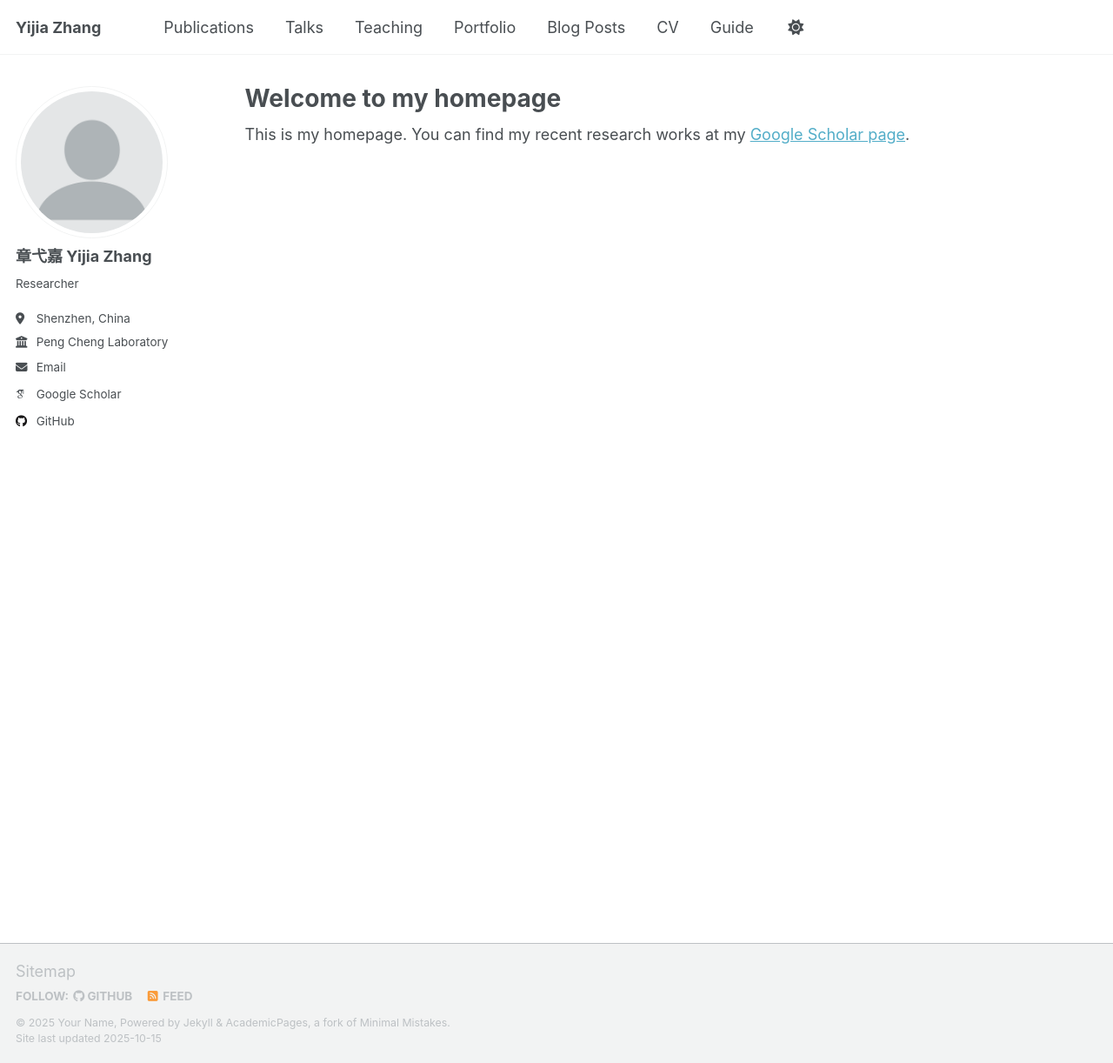
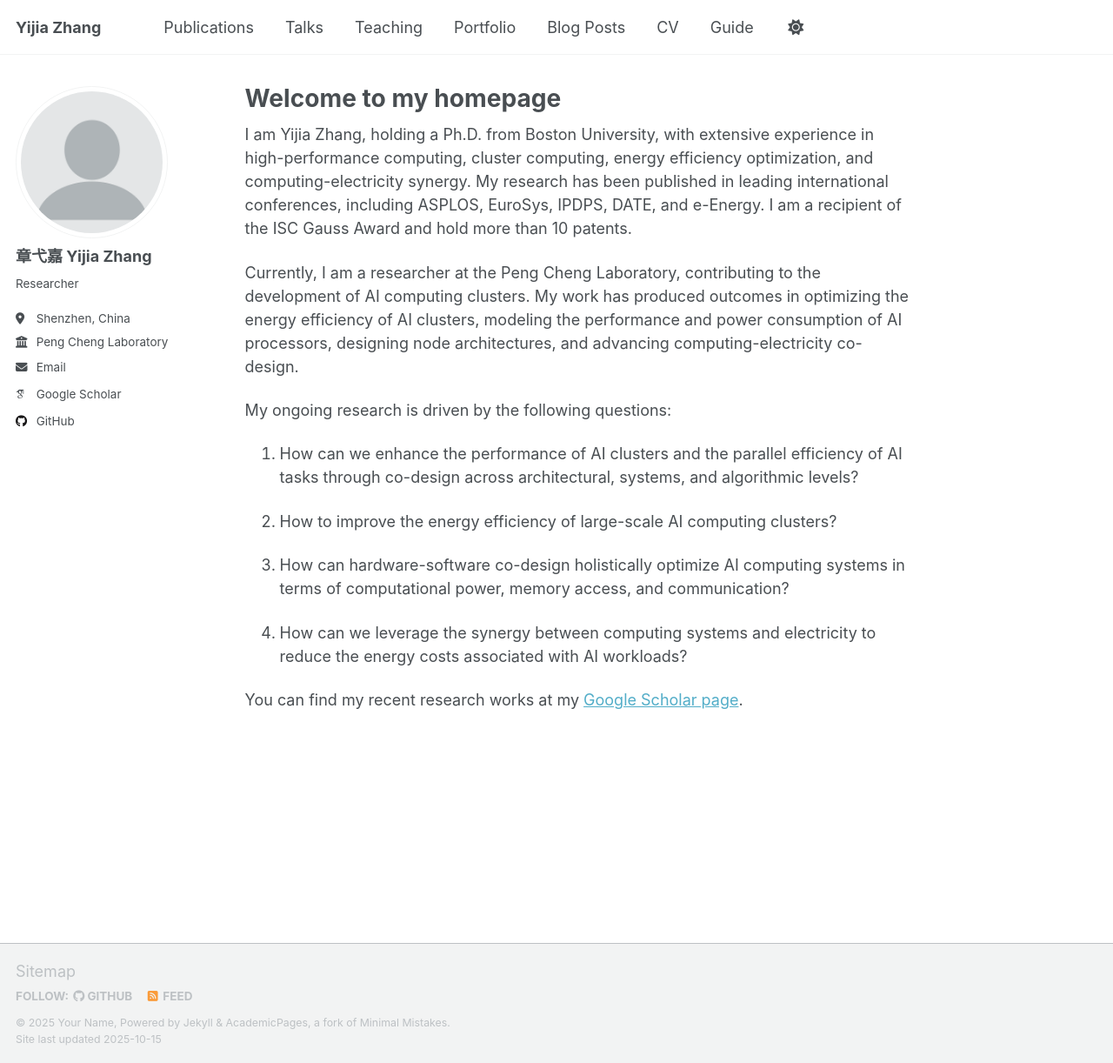
Before and after one commit to zyjopensource/zyjopensource.github.io, a Jekyll site: the page built from _pages/about.md, in a window 1280 px wide and 1222 px high. Shown: the whole window at 87% size. Built offline with Jekyll 4.4.1, drawn with Linux system fonts in a browser that asks for light colours; some web fonts are replaced; a script that is not in the unit is left out.

Commit message:
Update about.md

```diff
--- a/_pages/about.md
+++ b/_pages/about.md
@@ -7,4 +7,18 @@ redirect_from:
   - /about.html
 ---
 
-This is my homepage. You can find my recent research works at my [Google Scholar page](https://scholar.google.com/citations?hl=en&user=A9D-ytoAAAAJ&view_op=list_works&sortby=pubdate).
+I am Yijia Zhang, holding a Ph.D. from Boston University, with extensive experience in high-performance computing, cluster computing, energy efficiency optimization, and computing-electricity synergy. My research has been published in leading international conferences, including ASPLOS, EuroSys, IPDPS, DATE, and e-Energy. I am a recipient of the ISC Gauss Award and hold more than 10 patents.
+
+Currently, I am a researcher at the Peng Cheng Laboratory, contributing to the development of AI computing clusters. My work has produced outcomes in optimizing the energy efficiency of AI clusters, modeling the performance and power consumption of AI processors, designing node architectures, and advancing computing-electricity co-design.
+
+My ongoing research is driven by the following questions:
+
+1. How can we enhance the performance of AI clusters and the parallel efficiency of AI tasks through co-design across architectural, systems, and algorithmic levels?
+
+2. How to improve the energy efficiency of large-scale AI computing clusters?
+
+3. How can hardware-software co-design holistically optimize AI computing systems in terms of computational power, memory access, and communication?
+
+4. How can we leverage the synergy between computing systems and electricity to reduce the energy costs associated with AI workloads?
+
+You can find my recent research works at my [Google Scholar page](https://scholar.google.com/citations?hl=en&user=A9D-ytoAAAAJ&view_op=list_works&sortby=pubdate).
```
